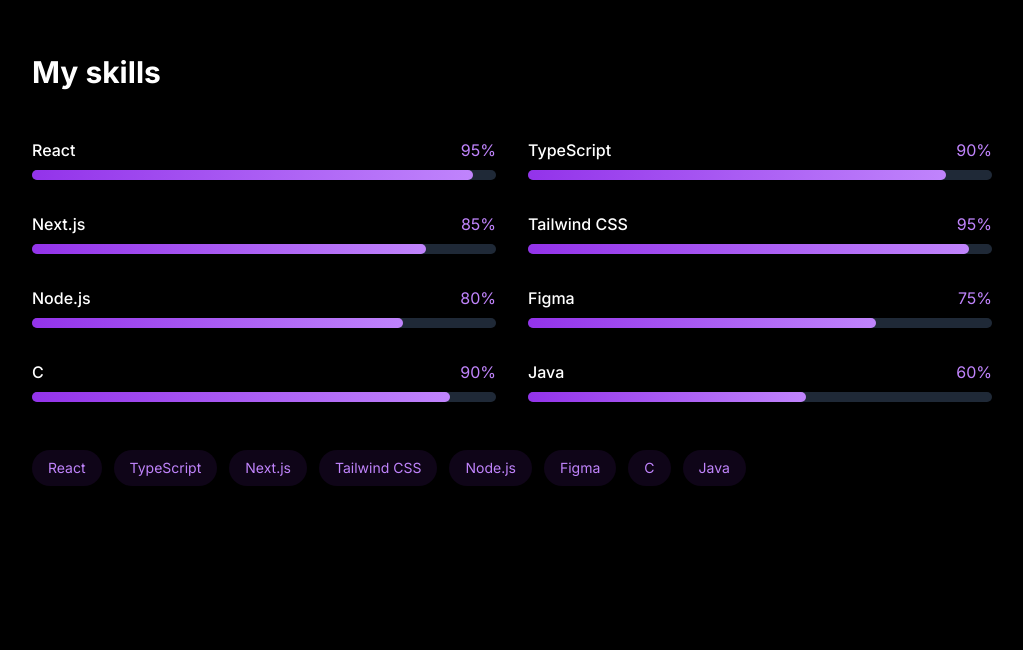
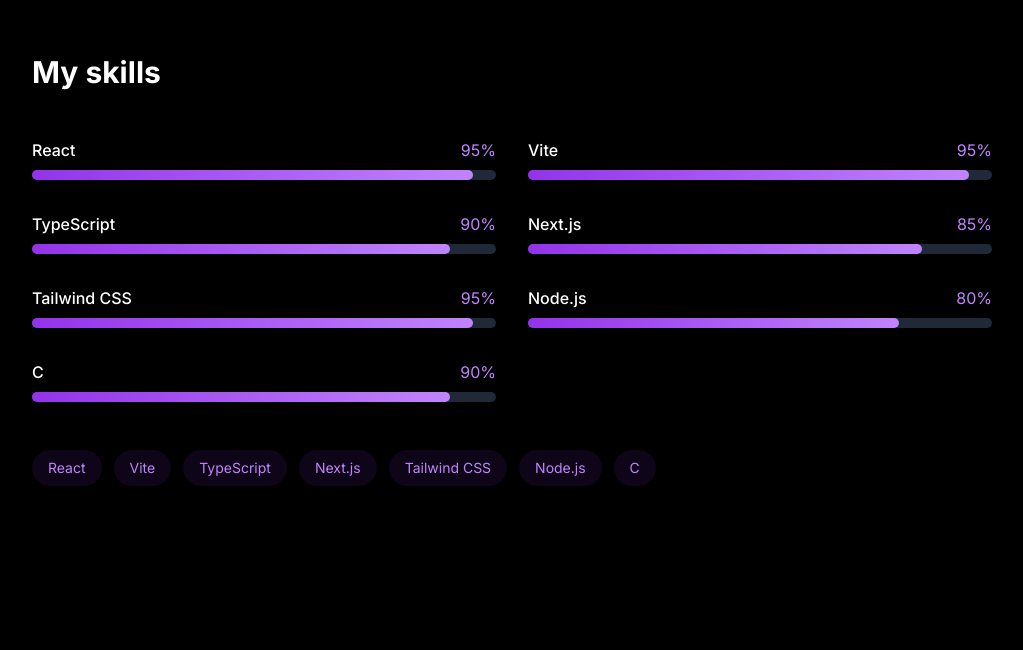
Before and after one commit to Brunovncs/brunovncs_react_portfolio, a Next.js app: page / in a window 1280 px wide. Shown: the part 634-1284 px from the top of the page, without its empty margins (128-1151 px from the left). Built offline with nearby package versions, Linux system fonts and the light colour scheme.

Commit message:
fix: skills

```diff
--- a/src/app/components/Skills.tsx
+++ b/src/app/components/Skills.tsx
@@ -3,13 +3,12 @@
 
 const skills = [
   { name: 'React', level: 95 },
+  { name: 'Vite', level: 95 },
   { name: 'TypeScript', level: 90 },
   { name: 'Next.js', level: 85 },
   { name: 'Tailwind CSS', level: 95 },
   { name: 'Node.js', level: 80 },
-  { name: 'Figma', level: 75 },
   { name: 'C', level: 90 },
-  { name: 'Java', level: 60 },
 ];
 
 export default function Skills() {
```
